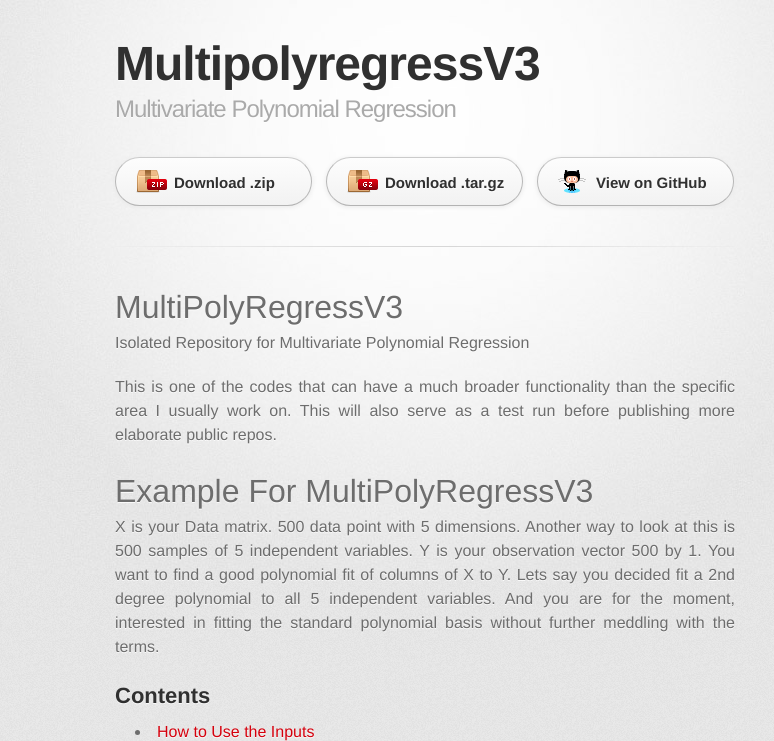
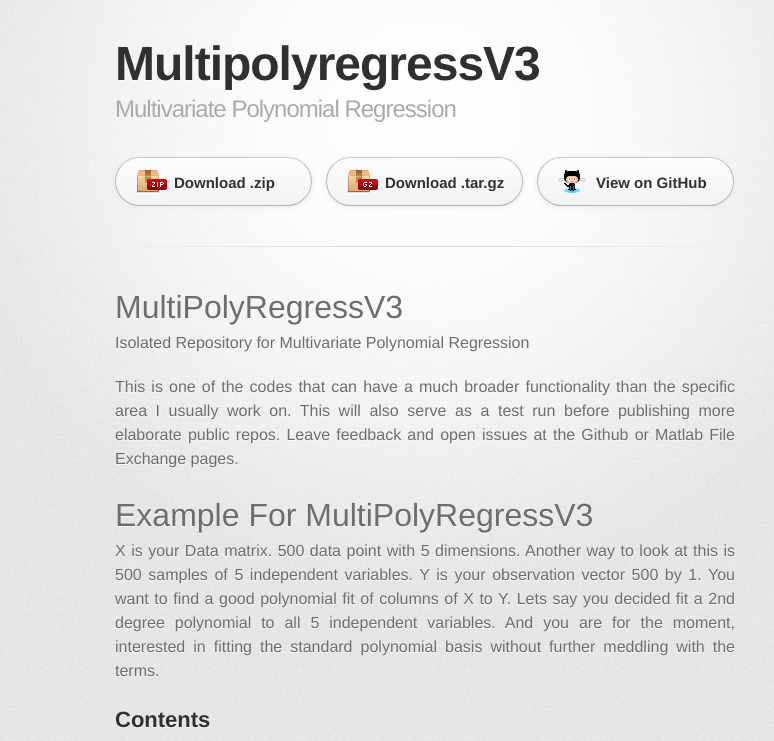
Before and after one commit to ahmetcecen/MultiPolyRegress-MatlabCentral, a plain HTML site: page index.html in a window 1280 px wide. Shown: the top 741 px of the page, without its empty margins (215-989 px from the left). Drawn offline with Linux system fonts and the light colour scheme; a web font is replaced by a local one.

Commit message:
Update index.html

```diff
--- a/index.html
+++ b/index.html
@@ -35,7 +35,7 @@
 <h1>
 <a name="multipolyregressv3" class="anchor" href="#multipolyregressv3"><span class="octicon octicon-link"></span></a>MultiPolyRegressV3</h1>
 <p align="justify">Isolated Repository for Multivariate Polynomial Regression</p>
-<p align="justify">This is one of the codes that can have a much broader functionality than the specific area I usually work on. This will also serve as a test run before publishing more elaborate public repos.</p>
+<p align="justify">This is one of the codes that can have a much broader functionality than the specific area I usually work on. This will also serve as a test run before publishing more elaborate public repos. Leave feedback and open issues at the Github or Matlab File Exchange pages.</p>
 <h1>
 <a name="example-for-multipolyregressv3" class="anchor" href="#example-for-multipolyregressv3"><span class="octicon octicon-link"></span></a>Example For MultiPolyRegressV3</h1>
 <p align="justify">X is your Data matrix. 500 data point with 5 dimensions. Another way to look at this is 500 samples of 5 independent variables. Y is your observation vector 500 by 1. You want to find a good polynomial fit of columns of X to Y. Lets say you decided fit a 2nd degree polynomial to all 5 independent variables. And you are for the moment, interested in fitting the standard polynomial basis without further meddling with the terms.</p>
```
